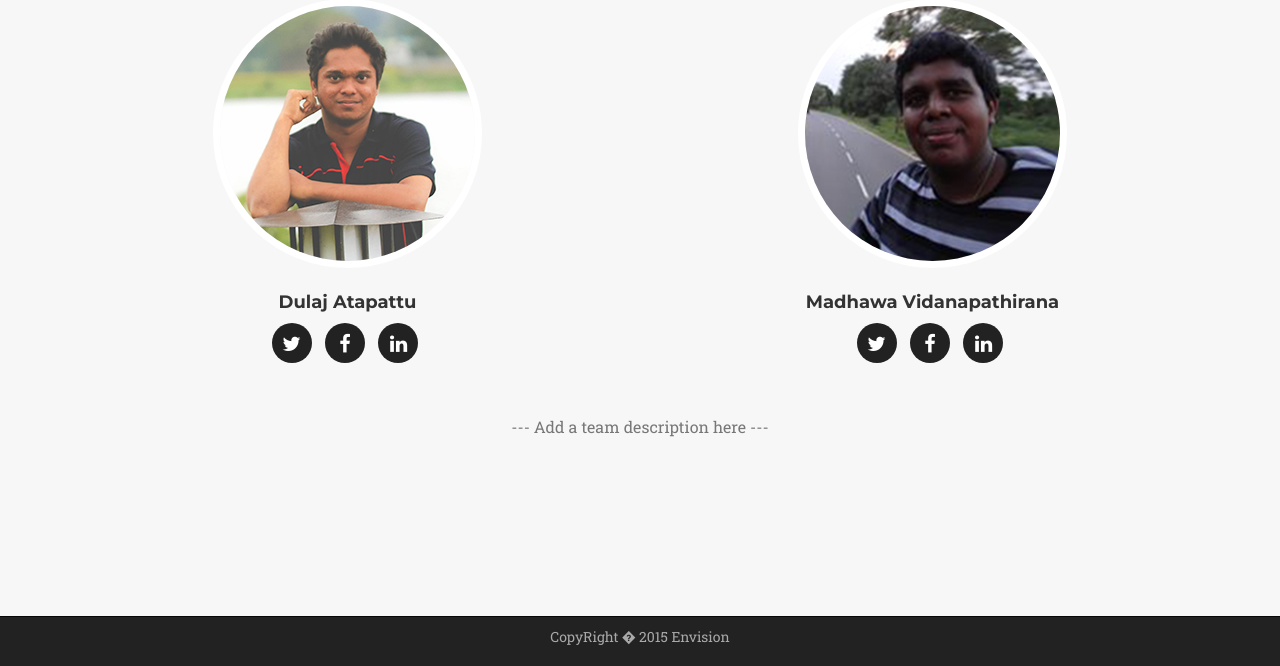
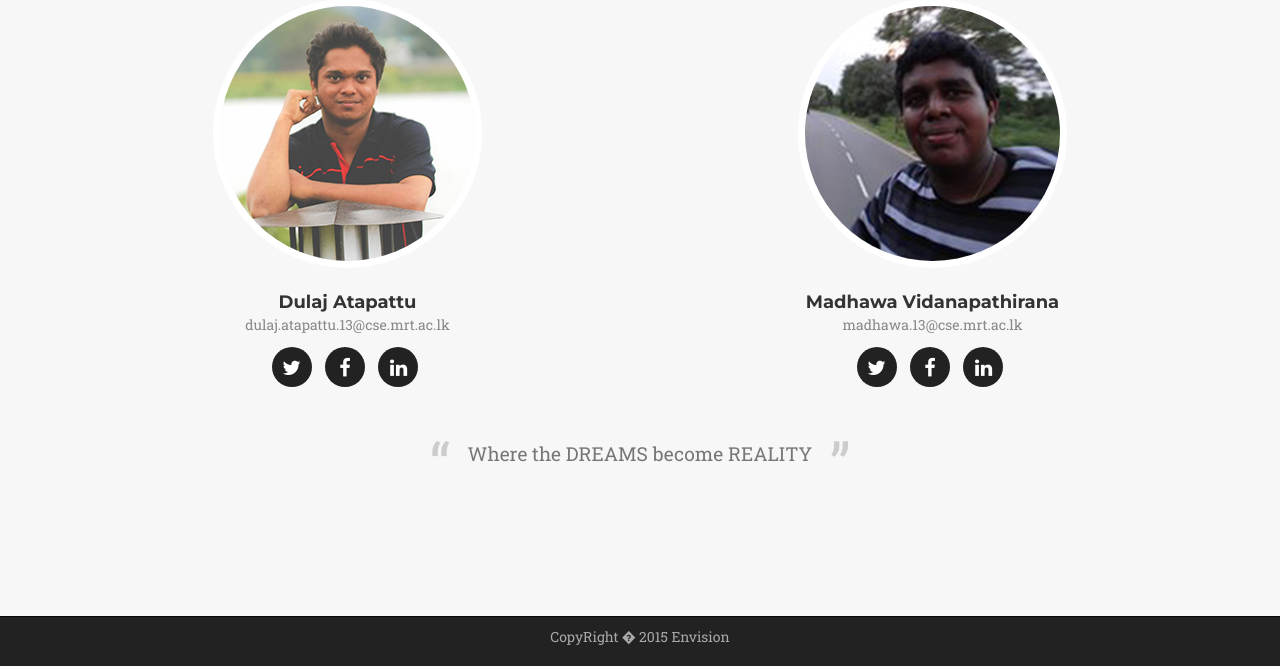
Before and after one commit to dulajra/TankWarsWeb, a PHP site: page /aboutus.php in a window 1280 px wide. Shown: the part 134-800 px from the top of the page. Run offline with PHP 8.4, Linux system fonts and the light colour scheme; some libraries are stand-ins or nearby versions; some web fonts are replaced.

Commit message:
Finished About Us Page

```diff
--- a/aboutus.php
+++ b/aboutus.php
@@ -16,6 +16,29 @@
         <link href='https://fonts.googleapis.com/css?family=Droid+Serif:400,700,400italic,700italic' rel='stylesheet' type='text/css'>
         <link href='https://fonts.googleapis.com/css?family=Roboto+Slab:400,100,300,700' rel='stylesheet' type='text/css'>
         <link rel="shortcut icon" href="favicon.png">
+
+        <style>
+
+            quote:before {
+              color: #ccc;
+              content: open-quote;
+              font-size: 4em;
+              line-height: 0.1em;
+              margin-right: 0.25em;
+              vertical-align: -0.4em;
+            }
+            quote:after {
+              color: #ccc;
+              content: close-quote;
+              font-size: 4em;
+              line-height: 0.1em;
+              margin-left: 0.25em;
+              vertical-align: -0.4em;
+            }
+            quote p {
+              display: inline;
+            }
+        </style>
     </head>
     <body id="home" style="margin-top: 50px; padding-bottom: 60px;" >
 
@@ -36,7 +59,7 @@
                         <div class="team-member">
                             <img src="img/team/1.jpg" class="img-responsive img-circle" alt="">
                             <h4>Dulaj Atapattu</h4>
-                            <p class="text-muted"></p>
+                             <p class="text-muted"><a style="color:#888888;" href="mailto:dulaj.atapattu.13@cse.mrt.ac.lk?subject=Envision">dulaj.atapattu.13@cse.mrt.ac.lk</a></p>
                             <ul class="list-inline social-buttons">
                                 <li><a target="_blank" href="https://twitter.com/DRAtapattu"><i class="fa fa-twitter"></i></a>
                                 </li>
@@ -51,7 +74,7 @@
                         <div class="team-member">
                             <img src="img/team/2.jpg" class="img-responsive img-circle" alt="">
                             <h4>Madhawa Vidanapathirana</h4>
-                            <p class="text-muted"></p>
+                            <p class="text-muted"><a  style="color:#888888;" href="mailto:madhawa.13@cse.mrt.ac.lk?subject=Envision">madhawa.13@cse.mrt.ac.lk</a></p>
                             <ul class="list-inline social-buttons">
                                 <li><a target="_blank" href="https://twitter.com/madhawav"><i class="fa fa-twitter"></i></a>
                                 </li>
@@ -65,7 +88,10 @@
                 </div>
                 <div class="row">
                     <div class="col-lg-8 col-lg-offset-2 text-center">
-                        <p class="large text-muted">---  Add a team description here ---</p>
+                        <quote>
+                            <p class="large text-muted"><big>Where the DREAMS become REALITY</big></p>
+                        </quote>
+
                     </div>
                 </div>
             </div>
```
